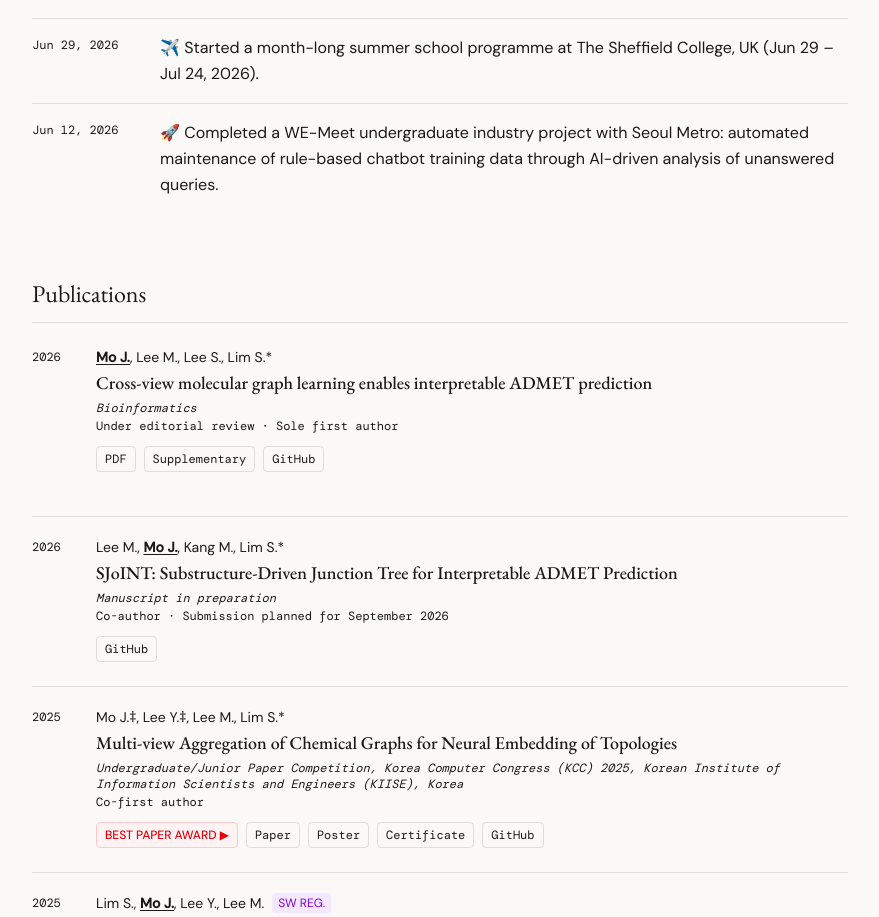
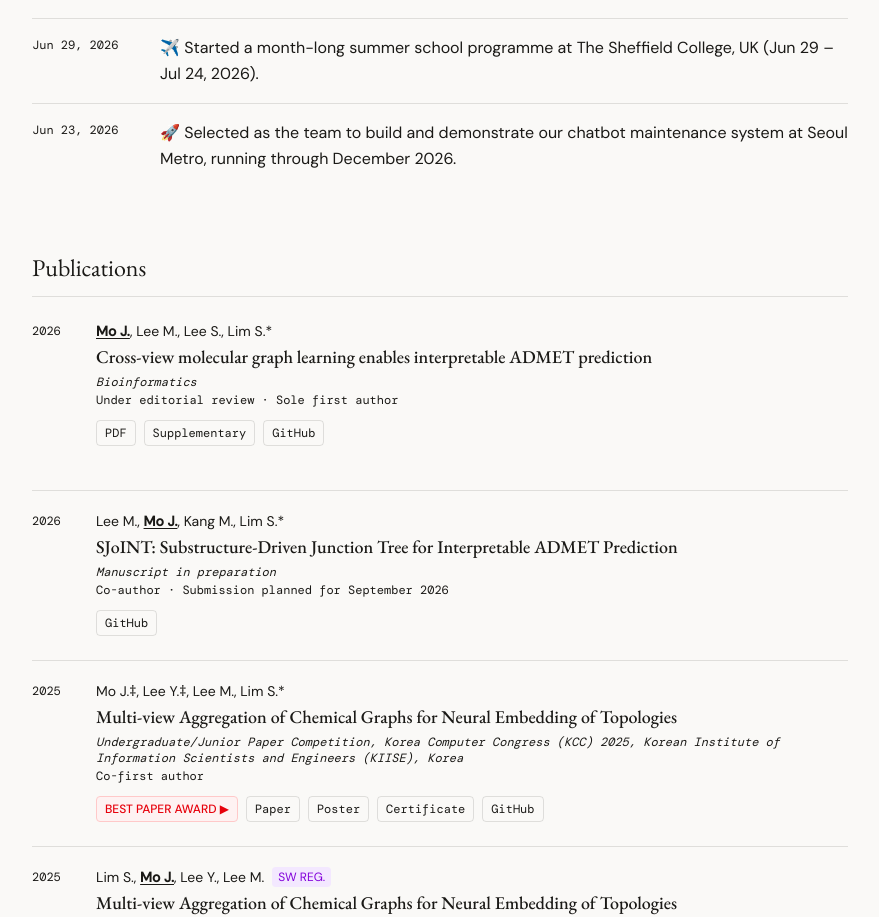
Before and after one commit to mo-juhyeon/mo-juhyeon.github.io, a React (Vite) app: page / in a window 1280 px wide. Shown: the part 1021-1938 px from the top of the page, without its empty margins (200-1079 px from the left). Built offline with nearby package versions, Linux system fonts and the light colour scheme.

Commit message:
Split the Seoul Metro work into the WE-Meet project and the deployment phase

```diff
--- a/src/content.ts
+++ b/src/content.ts
@@ -171,8 +171,12 @@ export const NEWS: NewsItem[] = [
     },
   },
   {
+    date: "Jun 23, 2026",
+    text: "🚀 Selected as the team to build and demonstrate our chatbot maintenance system at Seoul Metro, running through December 2026.",
+  },
+  {
     date: "Jun 12, 2026",
-    text: "🚀 Completed a WE-Meet undergraduate industry project with Seoul Metro: automated maintenance of rule-based chatbot training data through AI-driven analysis of unanswered queries.",
+    text: "✅ Completed the WE-Meet undergraduate industry project: automated maintenance of rule-based chatbot training data through AI-driven analysis of unanswered queries.",
   },
   {
     date: "Jul 2025",
@@ -250,6 +254,12 @@ export const VITAE: VitaeSection[] = [
         title: "Undergraduate Researcher, PRISM Lab",
         detail:
           "Dongguk University, Seoul, Korea (Advisor: Dr. Sangsoo Lim)",
+      },
+      {
+        period: "Jun–Dec 2026",
+        title: "Industry Deployment Project, Seoul Metro",
+        detail:
+          "Selected in June 2026 as the team to build and demonstrate the system at Seoul Metro, extending the WE-Meet project below",
       },
       {
         period: "Apr–Jun 2026",
```
